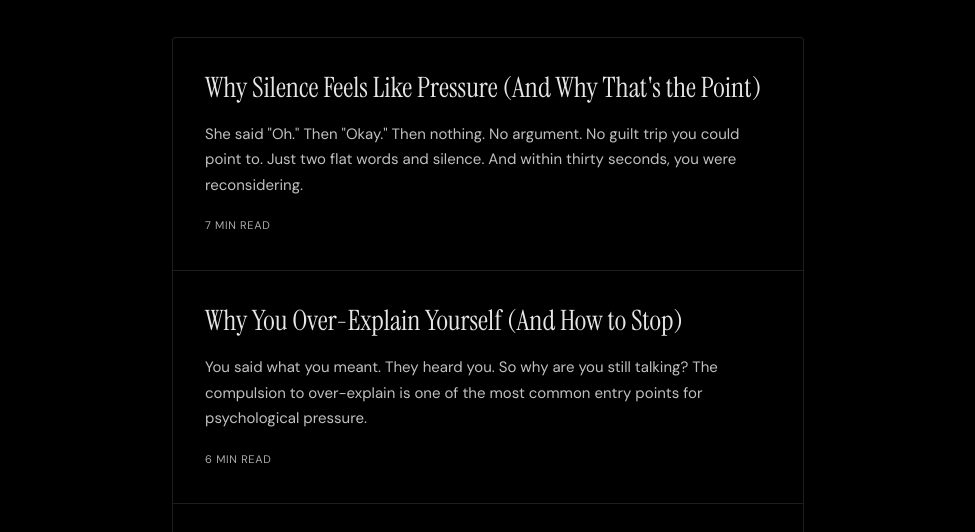
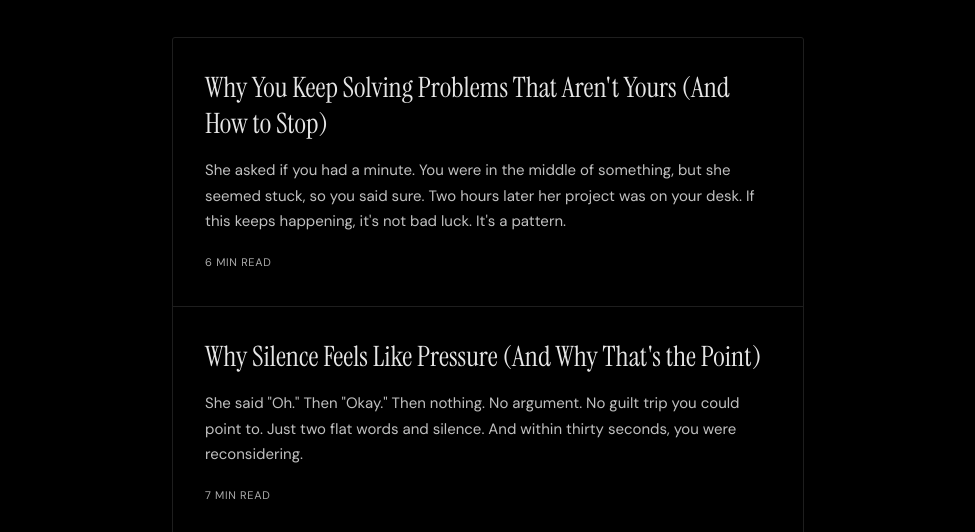
Before and after one commit to foodvue/closetheopening, a plain HTML site: page blog.html in a window 1280 px wide. Shown: the part 268-800 px from the top of the page, without its empty margins (152-1127 px from the left). Drawn offline with Linux system fonts and the light colour scheme.

Commit message:
Add files via upload

```diff
--- a/blog.html
+++ b/blog.html
@@ -53,6 +53,13 @@
         <p class="fi" style="color: var(--text-dim); font-size: 0.9375rem; margin-top: -0.5rem;">Not sure where pressure enters? Take the <a href="test.html">Entry Point Assessment</a>.</p>
 
         <div class="blog-grid">
+          <div class="blog-card fi">
+            <a href="blog/why-you-keep-solving-problems-that-arent-yours.html">
+              <p class="blog-card-title">Why You Keep Solving Problems That Aren't Yours (And How to Stop)</p>
+              <p class="blog-card-desc">She asked if you had a minute. You were in the middle of something, but she seemed stuck, so you said sure. Two hours later her project was on your desk. If this keeps happening, it's not bad luck. It's a pattern.</p>
+              <span class="blog-card-meta">6 min read</span>
+            </a>
+          </div>
           <div class="blog-card fi">
             <a href="blog/why-silence-feels-like-pressure.html">
               <p class="blog-card-title">Why Silence Feels Like Pressure (And Why That's the Point)</p>
```
